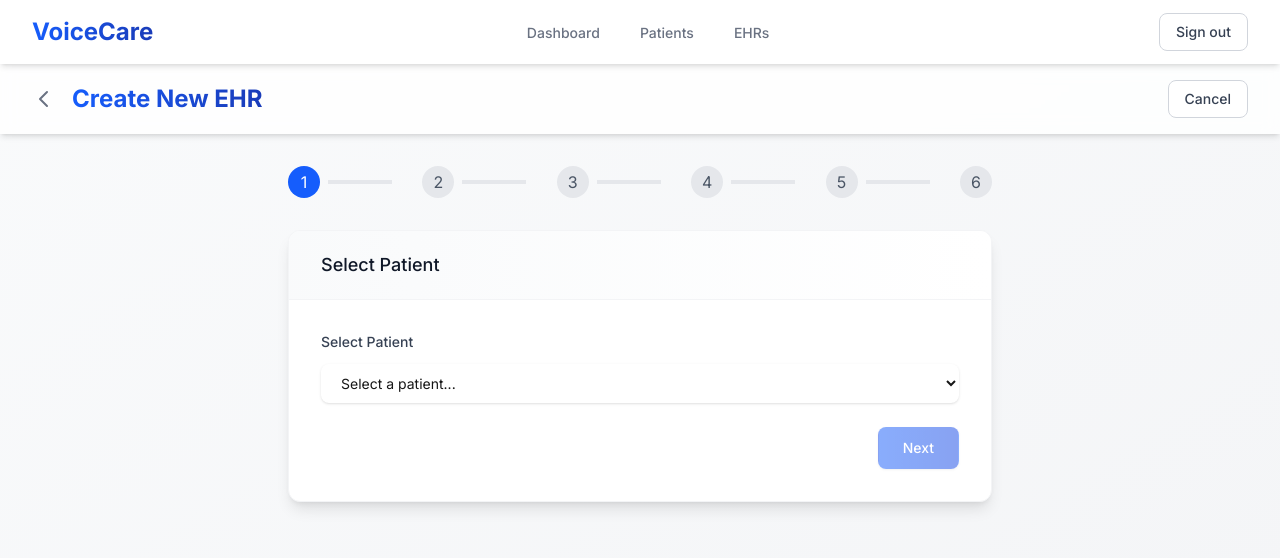
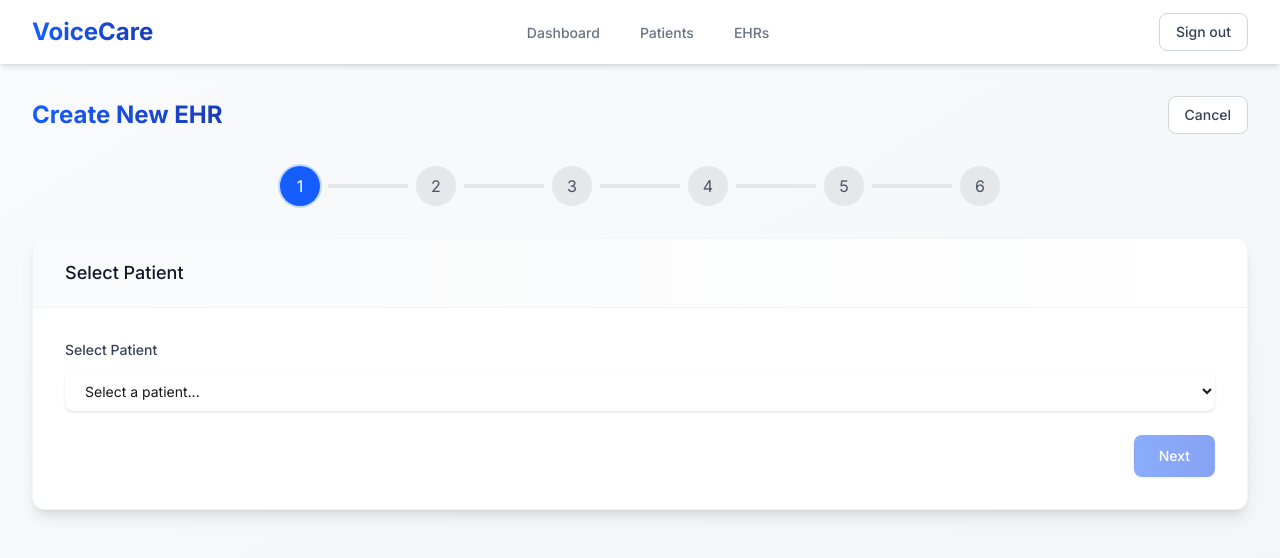
Before and after one commit to Voice-to-EHR-Tietoevry-Oamk/voice-to-ehr, a Next.js app in the folder frontend/: page /ehrs/new in a window 1280 px wide. Shown: the top 558 px of the page. Built offline with nearby package versions, Linux system fonts and the light colour scheme; sample sign-in values are in the browser's storage.

Commit message:
Refactor NewEhrPageClient layout by removing the header, enhancing progress step indicators, and adding a patient details section. Improve styling for better user experience during EHR creation.

```diff
--- a/frontend/app/ehrs/new/NewEhrPageClient.tsx
+++ b/frontend/app/ehrs/new/NewEhrPageClient.tsx
@@ -204,22 +204,10 @@ export default function NewEhrPageClient({ patientId }: NewEhrPageClientProps) {
 
   return (
     <div className="min-h-screen bg-gradient-to-br from-gray-50 to-gray-100">
-      {/* Header */}
-      <header className="bg-white shadow-md sticky top-0 z-10 backdrop-blur-sm bg-white/80">
-        <div className="max-w-7xl mx-auto px-4 sm:px-6 lg:px-8 py-4">
-          <div className="flex items-center justify-between">
-            <div className="flex items-center space-x-4">
-              <Link
-                href="/ehrs"
-                className="text-gray-500 hover:text-blue-600 transition-colors"
-              >
-                <svg className="h-6 w-6" fill="none" viewBox="0 0 24 24" stroke="currentColor">
-                  <path strokeLinecap="round" strokeLinejoin="round" strokeWidth={2} d="M15 19l-7-7 7-7" />
-                </svg>
-              </Link>
+      <main className="max-w-7xl mx-auto px-4 sm:px-6 lg:px-8 py-8">
+        {/* Page Title and Actions */}
+        <div className="flex justify-between items-center mb-8">
           <h1 className="text-2xl font-bold bg-gradient-to-r from-blue-600 to-blue-800 bg-clip-text text-transparent">Create New EHR</h1>
-            </div>
-            <div className="flex items-center space-x-4">
           <Link
             href="/ehrs"
             className="px-4 py-2 text-sm font-medium text-gray-700 bg-white border border-gray-300 rounded-lg hover:bg-gray-50 hover:border-gray-400 transition-all duration-200"
@@ -227,27 +215,24 @@ export default function NewEhrPageClient({ patientId }: NewEhrPageClientProps) {
             Cancel
           </Link>
         </div>
-          </div>
-        </div>
-      </header>
 
-      <main className="max-w-3xl mx-auto px-4 sm:px-6 lg:px-8 py-8">
         {/* Progress Steps */}
         <div className="mb-8">
-          <div className="flex items-center justify-between">
+          <div className="flex items-center justify-center">
+            <div className="flex items-center">
               {['patient', 'visit', 'recording', 'prompt', 'generate', 'review'].map((step, index) => (
                 <div key={step} className="flex items-center">
-                <div className={`w-8 h-8 rounded-full flex items-center justify-center ${
+                  <div className={`w-10 h-10 rounded-full flex items-center justify-center ${
                     currentStep === step
-                    ? 'bg-blue-600 text-white'
+                      ? 'bg-blue-600 text-white ring-2 ring-blue-200'
                       : index < ['patient', 'visit', 'recording', 'prompt', 'generate', 'review'].indexOf(currentStep)
-                    ? 'bg-green-500 text-white'
+                      ? 'bg-green-500 text-white ring-2 ring-green-200'
                       : 'bg-gray-200 text-gray-600'
                   }`}>
                     {index + 1}
                   </div>
                   {index < 5 && (
-                  <div className={`w-16 h-1 mx-2 ${
+                    <div className={`w-20 h-1 mx-2 ${
                       index < ['patient', 'visit', 'recording', 'prompt', 'generate', 'review'].indexOf(currentStep)
                       ? 'bg-green-500'
                       : 'bg-gray-200'
@@ -255,6 +240,7 @@ export default function NewEhrPageClient({ patientId }: NewEhrPageClientProps) {
                   )}
                 </div>
               ))}
+            </div>
           </div>
         </div>
 
@@ -295,6 +281,35 @@ export default function NewEhrPageClient({ patientId }: NewEhrPageClientProps) {
                     ))}
                   </select>
                 </div>
+
+                {selectedPatient && (
+                  <div className="bg-gray-50 rounded-lg p-6 border border-gray-200">
+                    <h3 className="text-lg font-medium text-gray-900 mb-4">Patient Details</h3>
+                    <div className="grid grid-cols-2 gap-4">
+                      <div>
+                        <p className="text-sm font-medium text-gray-500">Name</p>
+                        <p className="text-sm text-gray-900">{selectedPatient.name}</p>
+                      </div>
+                      <div>
+                        <p className="text-sm font-medium text-gray-500">Age</p>
+                        <p className="text-sm text-gray-900">{selectedPatient.age} years</p>
+                      </div>
+                      <div>
+                        <p className="text-sm font-medium text-gray-500">Gender</p>
+                        <p className="text-sm text-gray-900">{selectedPatient.gender}</p>
+                      </div>
+                      <div>
+                        <p className="text-sm font-medium text-gray-500">Contact</p>
+                        <p className="text-sm text-gray-900">{selectedPatient.phone}</p>
+                      </div>
+                      <div className="col-span-2">
+                        <p className="text-sm font-medium text-gray-500">Email</p>
+                        <p className="text-sm text-gray-900">{selectedPatient.email}</p>
+                      </div>
+                    </div>
+                  </div>
+                )}
+
                 <div className="flex justify-end">
                   <button
                     onClick={() => setCurrentStep('visit')}
@@ -474,15 +489,15 @@ export default function NewEhrPageClient({ patientId }: NewEhrPageClientProps) {
                     className="px-8 py-4 text-sm font-medium text-white bg-gradient-to-r from-blue-600 to-blue-700 border border-transparent rounded-lg hover:from-blue-700 hover:to-blue-800 transition-all duration-200 shadow-sm hover:shadow-md disabled:opacity-50 disabled:cursor-not-allowed"
                   >
                     {generating ? (
-                      <div className="flex items-center space-x-2">
-                        <Image src="/loading.svg" alt="Loading" width={20} height={20} className="animate-spin" />
+                      <div className="flex items-center justify-center space-x-2">
+                        <div className="w-5 h-5 border-2 border-white border-t-transparent rounded-full animate-spin" />
                         <span>Generating EHR...</span>
                       </div>
                     ) : (
                       'Generate EHR'
                     )}
                   </button>
-                  {generatedEhr && (
+                  {generatedEhr && !generating && (
                     <div className="mt-4 text-green-600 font-medium">
                       EHR generated successfully!
                     </div>
```
Lines whose indentation alone changed are shown as unchanged.
